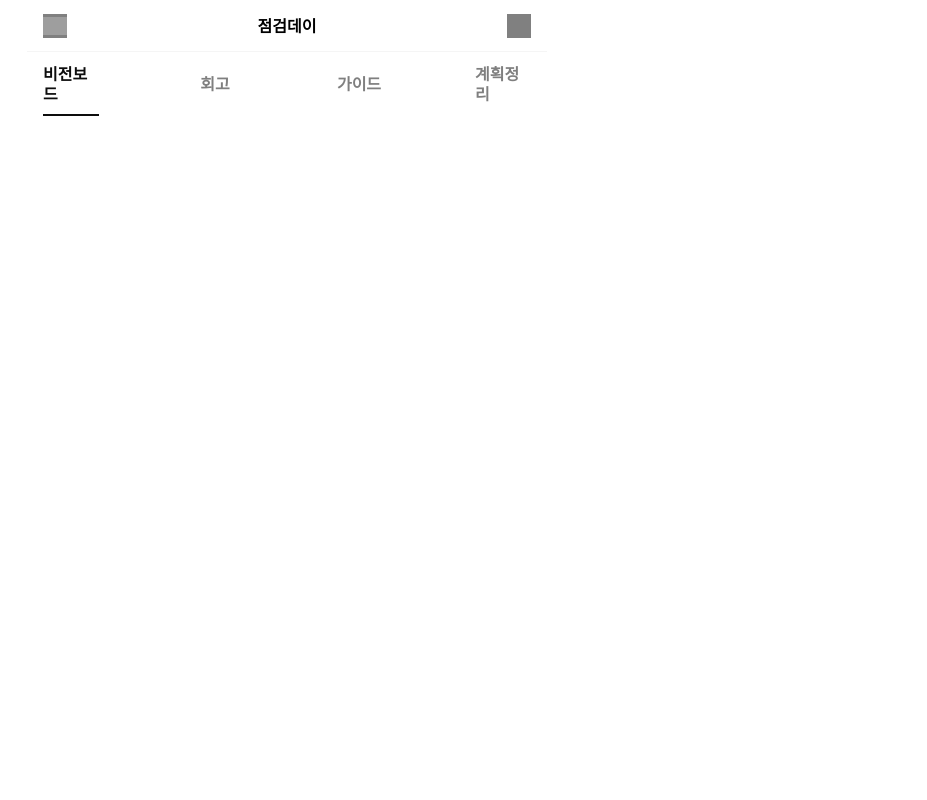
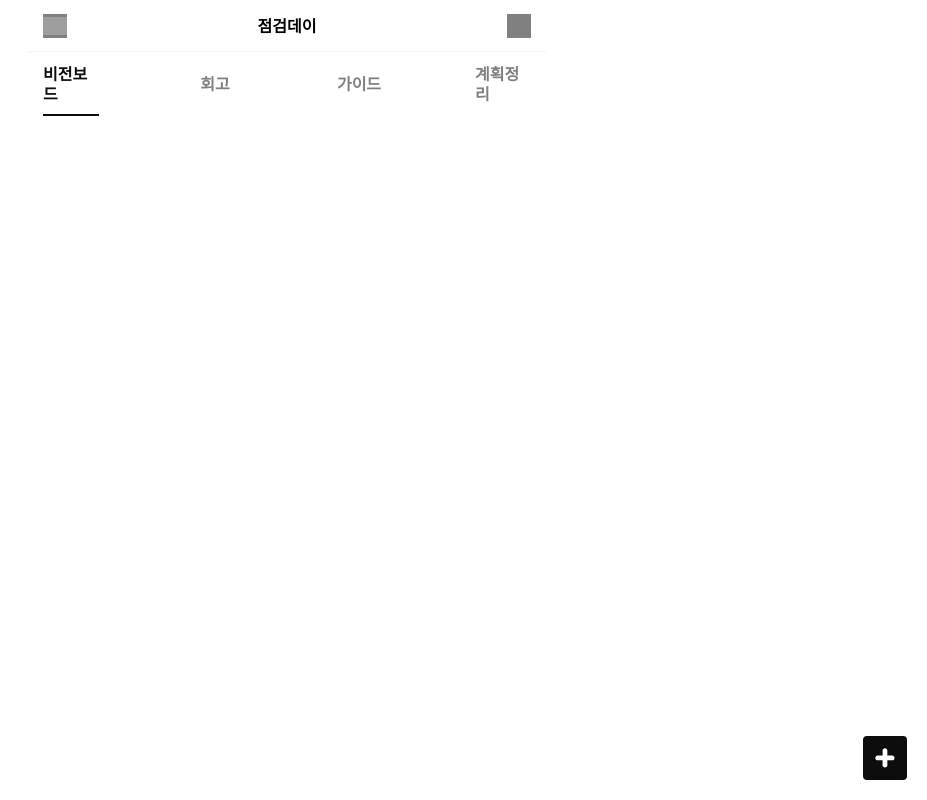
Before and after one commit to sephinek/mvp_project, a React (Vite) app: page /reflection in a window 1280 px wide. Shown: the whole page, without its empty margins (353-1280 px from the left). Built offline with nearby package versions, Linux system fonts and the light colour scheme; grey boxes are pictures that could not be loaded; a web font is replaced by a local one.

Commit message:
점검데이 추가버튼 생성

```diff
--- /dev/null
+++ b/src/components/atoms/ReflectionPlusButton/index.jsx
@@ -0,0 +1,11 @@
+import styles from './index.module.css'
+
+const ReflectionPlusButton = ({ children, ...rest }) => {
+    return (
+        <div className={styles.ReflectionPlus}>
+            <button className={styles.ReflectionPlusButton}></button>
+        </div>
+    )
+}
+
+export default ReflectionPlusButton
--- /dev/null
+++ b/src/components/atoms/ReflectionPlusButton/index.module.css
@@ -0,0 +1,18 @@
+.ReflectionPlus {
+    position: fixed;
+    bottom: 16px;
+    right: 16px;
+    width: auto;
+}
+.ReflectionPlusButton {
+    width: 52px;
+    height: 52px;
+    border: 4px solid var(--color-white);
+    border-radius: 8px;
+    background-color: var(--color-grey-900);
+    /* 이미지 교체 필요함 */
+    background-image: url(../../../assets/icons/solar/BottomNav-icon03.svg);
+    background-size: 20px auto;
+    background-position: center;
+    background-repeat: no-repeat;
+}
--- a/src/pages/Reflection/index.jsx
+++ b/src/pages/Reflection/index.jsx
@@ -1,3 +1,4 @@
+import ReflectionPlusButton from '../../components/atoms/ReflectionPlusButton';
 import ReflectionTab from '../../components/atoms/ReflectionTab';
 import ReflectionTopBar from '../../components/atoms/ReflectionTopBar';
 import useNavigationPage from '../../hooks/useNavigationPage';
@@ -10,6 +11,7 @@ export default function Reflection() {
       <div>
         <ReflectionTopBar>점검데이</ReflectionTopBar>
         <ReflectionTab></ReflectionTab>
+        <ReflectionPlusButton></ReflectionPlusButton>
       </div>
     </>
   );
```
